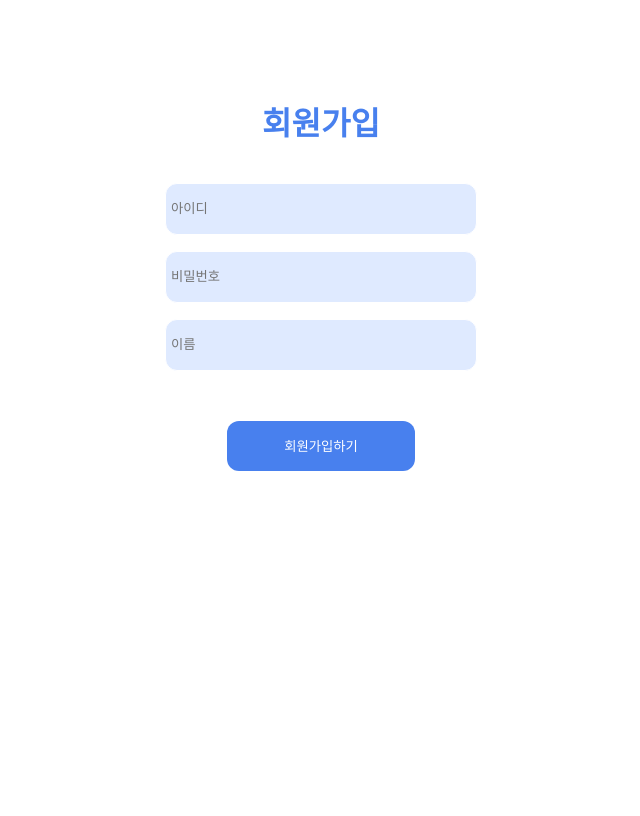
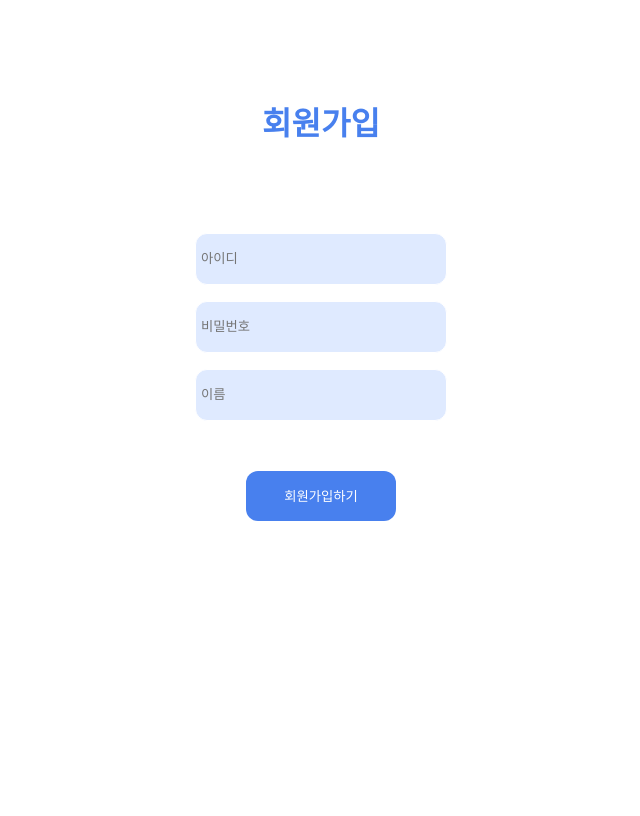
Before and after one commit to HaYoonsoo/onejo, a Django app: page /registration/signup in a window 1280 px wide. Shown: the whole page, without its empty margins (319-959 px from the left). Run offline with Django 4.2, Linux system fonts and the light colour scheme.

Commit message:
입력창 길이 수정 / 랜딩 페이지 수정

```diff
--- a/app/static/landing.css
+++ b/app/static/landing.css
@@ -6,16 +6,15 @@ a {
     font-family: 'NanumGothic';
     font-style: normal;
 }
-/* div.wrapper{
+div.wrapper{
     height:812px;
     width:375px;
     margin:0 auto;
-    border:1px solid white;
     display:flex;
     flex-direction:column;
     align-items:center;
     justify-content:center;
-} */
+}
 
 div.pigntxt{
     width:400px;
--- a/app/static/signup.css
+++ b/app/static/signup.css
@@ -44,6 +44,15 @@ p{
     color:#4880EE;
 }
 
+div.id_pw{
+    display:flex;
+    align-items: center;
+    flex-direction:column;
+    margin-top:50px;
+    width:80%;
+}
+
+
 h1{
     display:flex;
     justify-content:center;
--- a/app/templates/registration/signup.html
+++ b/app/templates/registration/signup.html
@@ -17,10 +17,11 @@
                 {% if error %}
                 <p>{{ error }}</p>
                 {% endif %}
+                <div class="id_pw">
             <input type="text" name="username" placeholder="아이디" />
             <input type="password" name="password" placeholder="비밀번호" />
             <input type="text" name="nickname" placeholder="이름" value="">
-            <button>회원가입하기</button>
+            <button>회원가입하기</button></div>
         </div>
         </form>
     </section>
```
